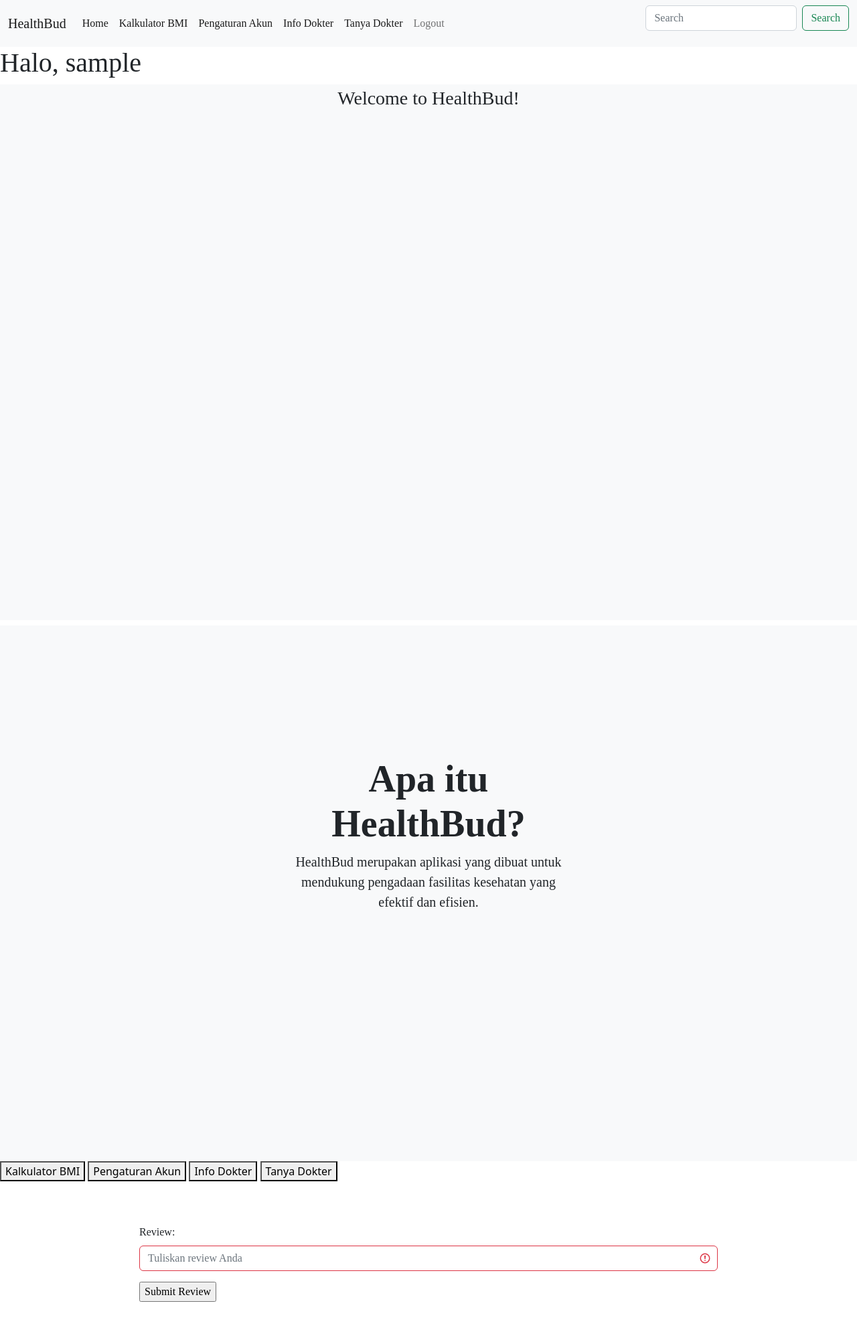
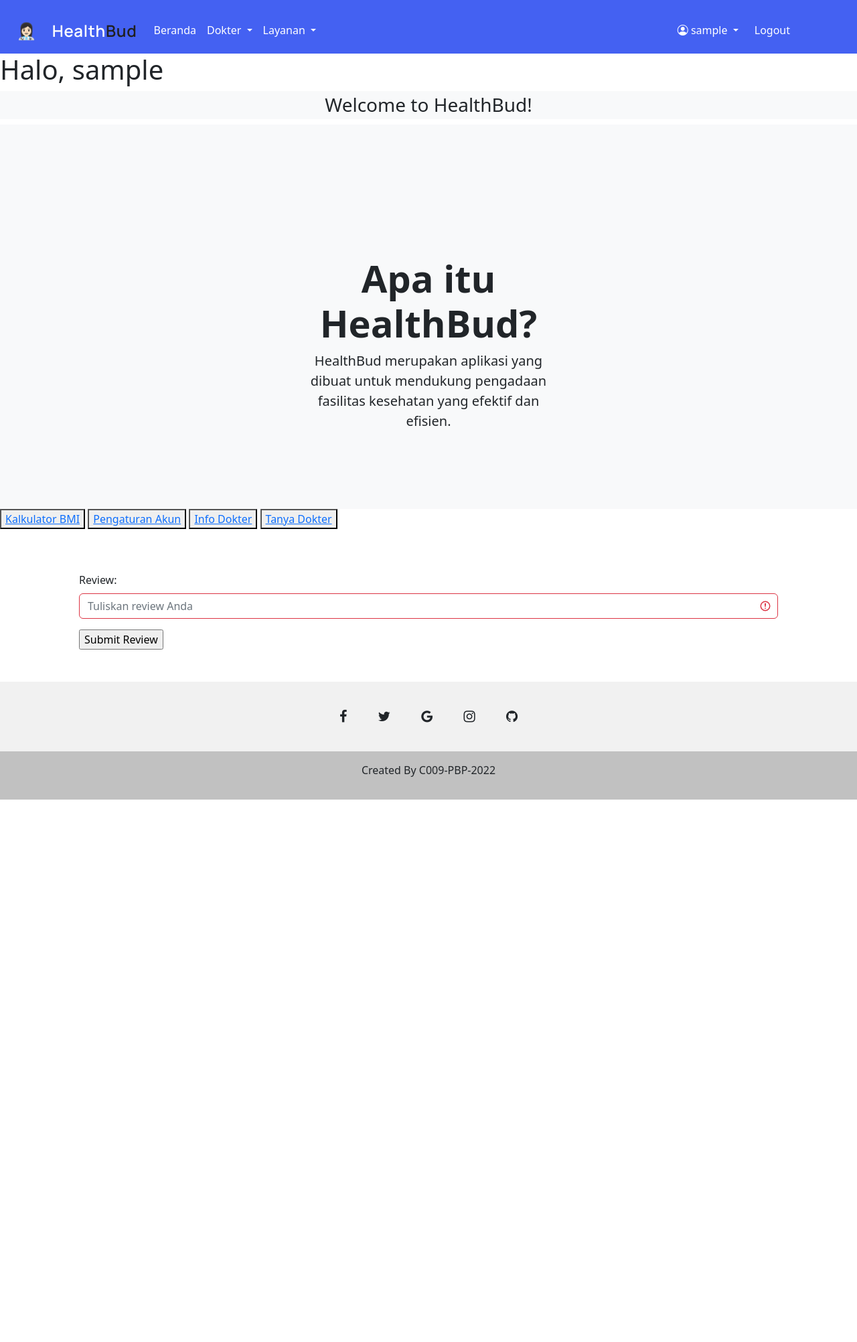
Before and after one commit to C009-PBP/PTS-PBP, a Django app: page / in a window 1280 px wide. Shown: the top 2004 px of the page at 67% size. After the commit the page ends 1194 px from the top, so only its background shows below. Run offline with Django 4.2, Linux system fonts and the light colour scheme; the visitor is signed in with stand-in values (Sample User, id 1); data that the repository does not hold is empty; parts of the project's set-up code (start-up, migrations or seed data) failed here and were passed over; some libraries are stand-ins or nearby versions.

Commit message:
homepage

```diff
--- a/homepage/templates/index.html
+++ b/homepage/templates/index.html
@@ -1,9 +1,20 @@
+{% extends 'base.html' %}
+
+{% block meta %}
 <head>
   <title>Homepage</title>
   <link href="https://cdn.jsdelivr.net/npm/bootstrap@5.2.1/dist/css/bootstrap.min.css" rel="stylesheet">
   <script src="https://cdn.jsdelivr.net/npm/bootstrap@5.2.1/dist/js/bootstrap.bundle.min.js"></script>
+  <!-- <link href="https://cdn.jsdelivr.net/npm/bootstrap@5.2.1/dist/css/bootstrap.min.css" rel="stylesheet"> -->
+  <link rel="stylesheet" href="https://fonts.googleapis.com/css?family=Manrope">
+  <script src="https://cdn.jsdelivr.net/npm/bootstrap@5.2.1/dist/js/bootstrap.bundle.min.js"></script>
+  <link href="https://cdn.jsdelivr.net/npm/bootstrap@5.2.2/dist/css/bootstrap.min.css" rel="stylesheet" integrity="sha384-Zenh87qX5JnK2Jl0vWa8Ck2rdkQ2Bzep5IDxbcnCeuOxjzrPF/et3URy9Bv1WTRi" crossorigin="anonymous">
+  <script src="https://ajax.googleapis.com/ajax/libs/jquery/3.6.0/jquery.min.js"></script>
+  <link rel="stylesheet" href="https://cdnjs.cloudflare.com/ajax/libs/font-awesome/4.7.0/css/font-awesome.min.css">
 </head>
+{% endblock meta %}
 
+{% block style %}
 <style>
   html {
     scroll-behavior: smooth;
@@ -92,48 +103,11 @@
     color: aliceblue;
 }
 </style>
+<script src="https://kit.fontawesome.com/ff49bbe5ae.js" crossorigin="anonymous"></script>
+{% endblock style %}
 
+{% block content %}
 <body>
-  <nav class="navbar navbar-expand-lg bg-light">
-    <div class="container-fluid">
-      <a class="navbar-brand">HealthBud</a>
-      <button class="navbar-toggler" type="button" data-bs-toggle="collapse" data-bs-target="#navbarSupportedContent" aria-controls="navbarSupportedContent" aria-expanded="false" aria-label="Toggle navigation">
-        <span class="navbar-toggler-icon"></span>
-      </button>
-      <div class="collapse navbar-collapse" id="navbarSupportedContent">
-        <ul class="navbar-nav me-auto mb-2 mb-lg-0">
-          <li class="nav-item">
-            <a class="nav-link active" aria-current="page" href="{% url 'homepage:index' %}">Home</a>
-          </li>
-          <li class="nav-item">
-            <a class="nav-link active" href="{% url 'bmi_calculator:show_bmi_calculator' %}">Kalkulator BMI</a>
-          </li>
-          <li class="nav-item">
-            <a class="nav-link active" href="#">Pengaturan Akun</a>
-          </li>
-          <li class="nav-item">
-            <a class="nav-link active" href="{% url 'info_dokter:show_info_dokter' %}">Info Dokter</a>
-          </li>
-          <li class="nav-item">
-            <a class="nav-link active" href="#">Tanya Dokter</a>
-          </li>
-          <li class="nav-item">
-            {% if request.user.is_authenticated %}
-              <a class="nav-link log" id="log" href="{% url 'authentication:logout' %}">Logout</a>
-            {% else %}
-              <a class="nav-link log" href="{% url 'authentication:login' %}">Login</a>
-            {% endif %}
-          </li>
-        </ul>
-        <form class="d-flex" role="search">
-          <input class="form-control me-2" type="search" placeholder="Search" aria-label="Search">
-          <button class="btn btn-outline-success" type="submit">Search</button>
-        </form>
-      </div>
-    </div>
-  </nav>
-
-
   {% if request.user.is_authenticated %}
     <h1>Halo, {{user.get_username}}</h1>
   {% endif %}
@@ -146,10 +120,10 @@
       <p class="lead fw-normal">HealthBud merupakan aplikasi yang dibuat untuk mendukung pengadaan fasilitas kesehatan yang efektif dan efisien.</p>
     </div>
   </div>
-  <button>Kalkulator BMI</button>
-  <button>Pengaturan Akun</button>
-  <button>Info Dokter</button>
-  <button>Tanya Dokter</button>
+  <button><a href="{% url 'bmi_calculator:show_bmi_calculator' %}">Kalkulator BMI</a></button>
+  <button><a href="{% url 'pengaturan_akun:show_profile' %}">Pengaturan Akun</a></button>
+  <button><a href="{% url 'tanya_dokter:ask-question' %}">Info Dokter</a></button>
+  <button><a href="{% url 'tanya_dokter:home' %}">Tanya Dokter</a></button>
 
   <div class="container p-5">
     <form method="POST" class="was-validated" id="form_review">
@@ -178,17 +152,12 @@
       let htmlString = ''
       review_objects.forEach((item) => {
         htmlString += `\n
-        <div class="flex-container justify-content-center align-self-left gap-3 d-flex h-90""">
-          <div class="row">
-            <div class="card-columns">
-              <div class="card" style="width: 15rem;">
-                <div class="card-body">
-                  <h5 class="card-title">${item.fields.username}</h5>
-                  <p class="card-text">${item.fields.review}</p>
-                  <p class="card-text"><small class="text-muted">${item.fields.date_created}</small></p>
-                  <button type="button" id="button-delete" class="btn btn-light" onclick="deleteReview(${item.pk})">🗑️</button>
-                </div>
-              </div>
+        <div class="card-group">
+          <div class="card">
+            <div class="card-body">
+              <p class="card-title">${item.fields.username}</h5>
+              <p class="card-text">${item.fields.review}</p>
+              <button type="button" id="button-delete" class="btn btn-light" onclick="deleteReview(${item.pk})">🗑️</button>
             </div>
           </div>
         </div>
@@ -279,3 +248,4 @@
   </div>
   <!-- Copyright -->
 </footer>
+{% endblock content %}
```
